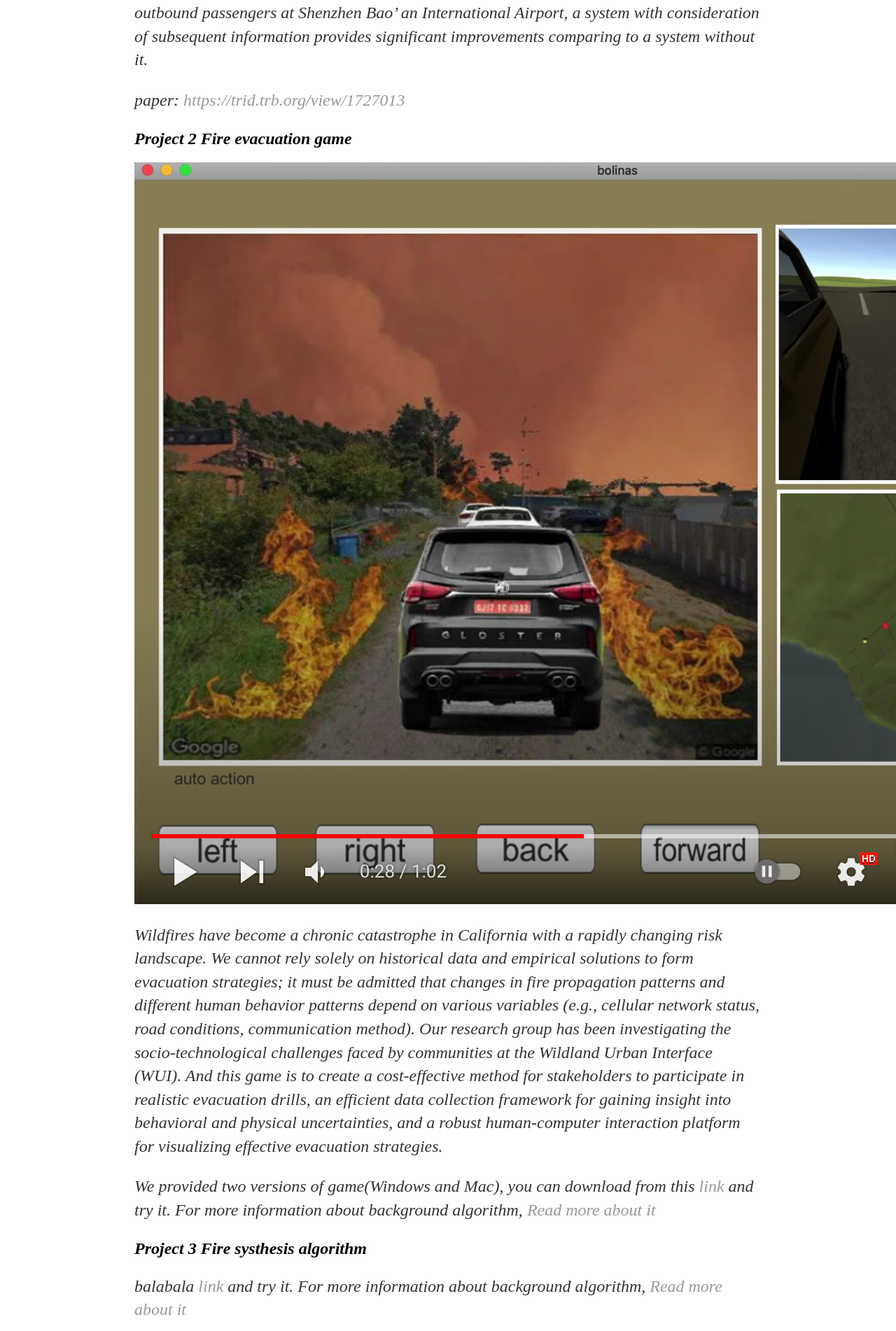
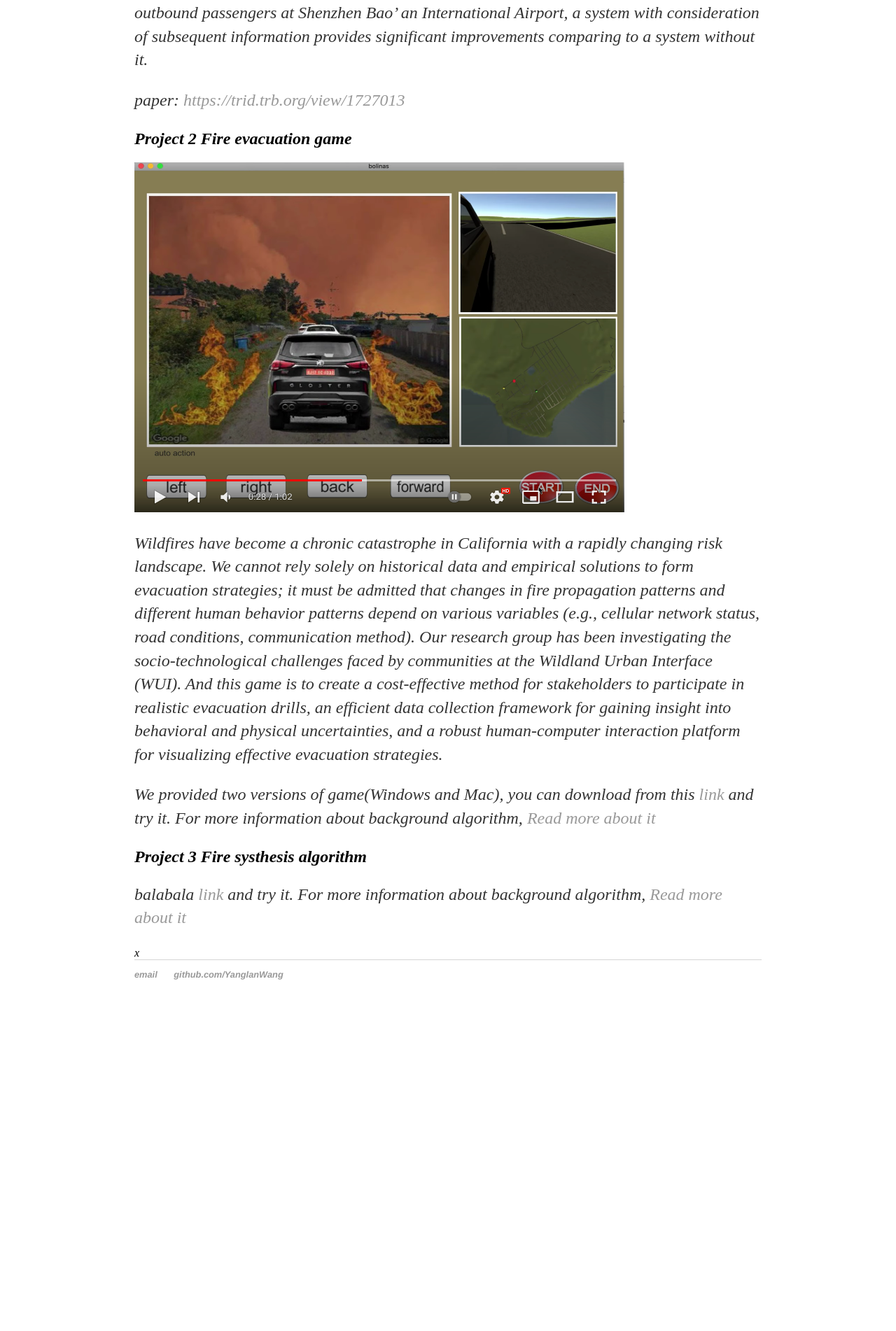
Before and after one commit to YanglanWang/YanglanWang.github.io, a Jekyll site: the page built from project/index.html, in a window 1280 px wide. Shown: the part 582-2484 px from the top of the page at 70% size. Built offline with Jekyll 4.4.1, drawn with Linux system fonts in a browser that asks for light colours; after the commit the page ends 2042 px from its top, so only the background shows below that.

Commit message:
edit image

```diff
--- a/project/index.html
+++ b/project/index.html
@@ -20,7 +20,7 @@ title: Yanglan Wang
 
 
     <h2>Project 2 <em> Fire evacuation game </h2>
-        <img src="../images/game.png" alt="Italian Trulli">
+        <img src="../images/game.png" alt="game image", style="width:700px;height:500px;">
         <p>Wildfires have become a chronic catastrophe in California with a rapidly changing risk landscape.
             We cannot rely solely on historical data and empirical solutions to form evacuation strategies;
             it must be admitted that changes in fire propagation patterns and different human
```
